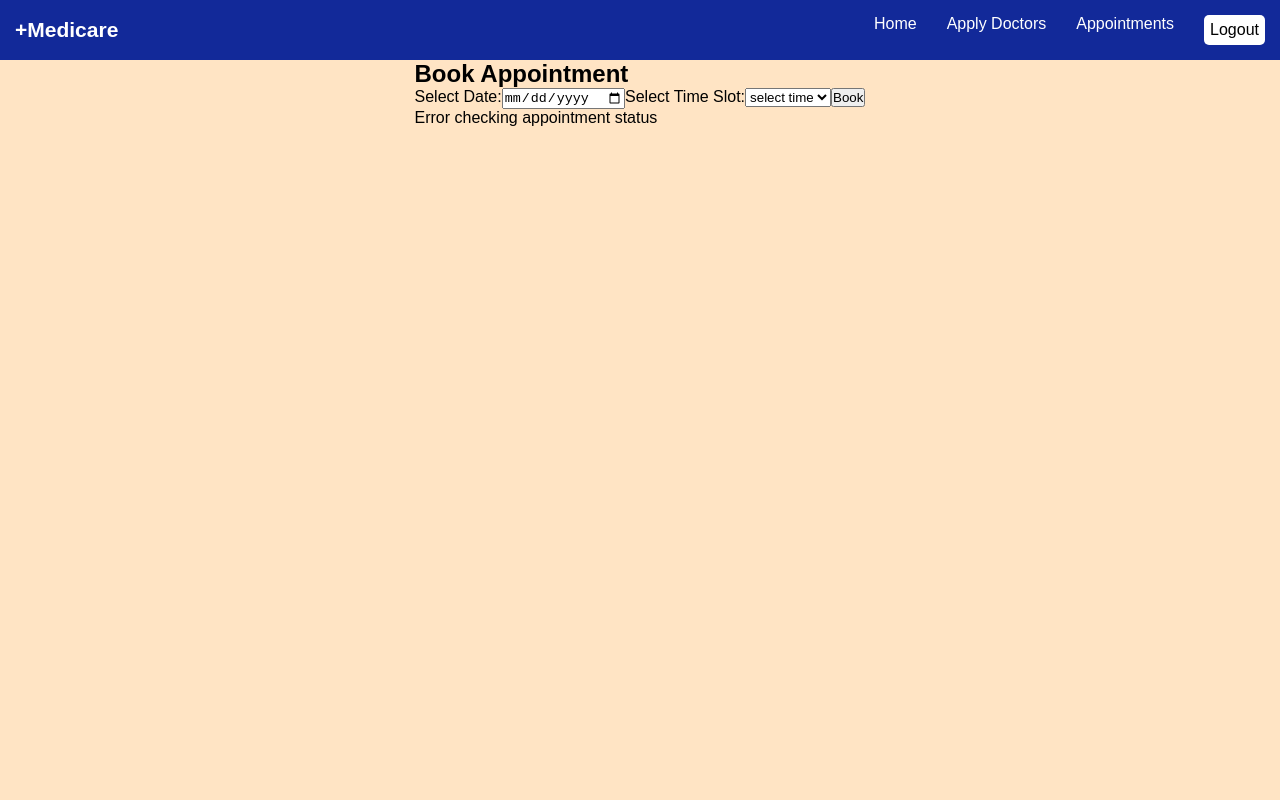
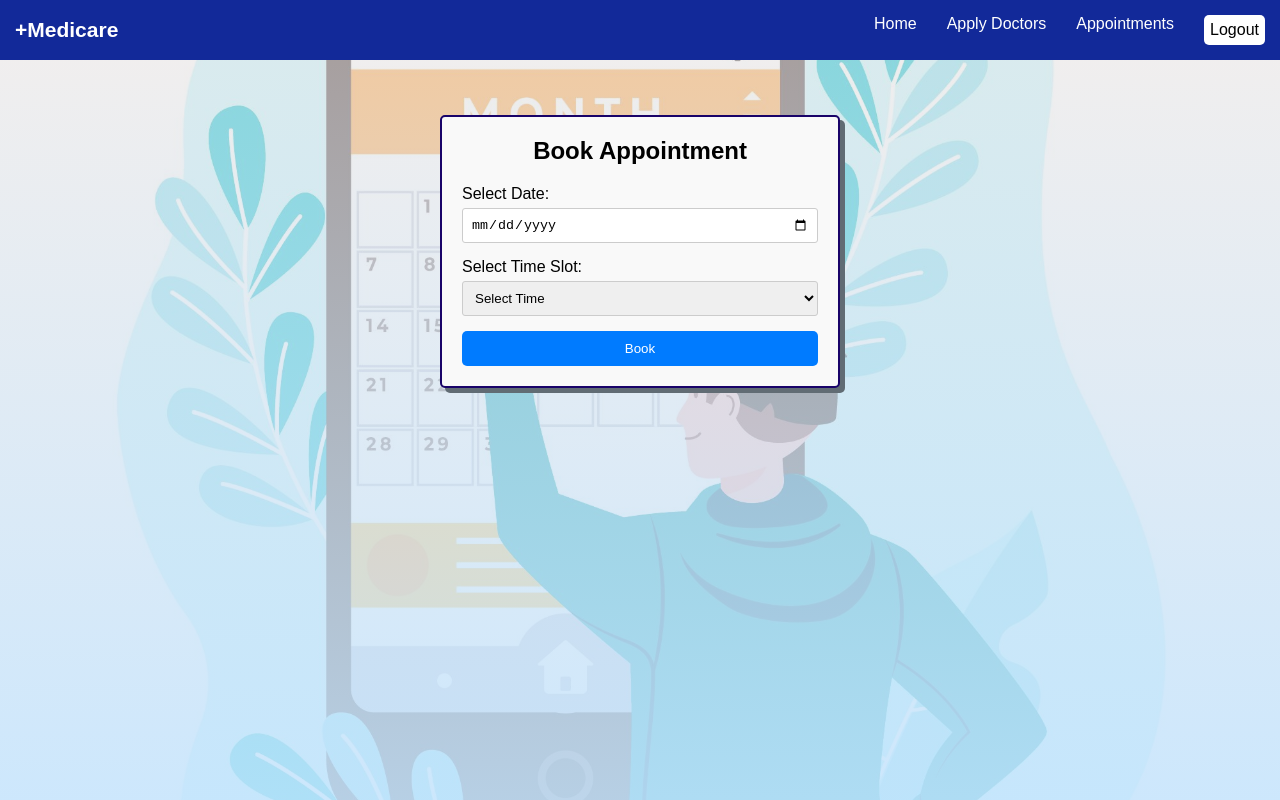
Before and after one commit to Tripti-Bhattacharyya/Final_Year_Project, a React (Create React App) app in the folder Login_App/login_app/: page /book-appointment/1 in a window 1280 px wide. Built offline with nearby package versions, Linux system fonts and the light colour scheme; no server answers; sample sign-in values are in the browser's storage.

Commit message:
some more css added with the features of showing notifications

```diff
--- a/Login_App/login_app/package.json
+++ b/Login_App/login_app/package.json
@@ -17,6 +17,7 @@
     "react-router-dom": "^6.21.3",
     "react-scripts": "^5.0.1",
     "react-scroll-to-bottom": "^4.2.0",
+    "react-toastify": "^10.0.5",
     "socket.io-client": "^4.7.5",
     "web-vitals": "^2.1.4"
   },
--- a/Login_App/login_app/src/App.js
+++ b/Login_App/login_app/src/App.js
@@ -11,6 +11,8 @@ import Booking from './components/booking';
 import Appointments from './components/appointments/Appointments';
 import DoctorChat from './components/Chat/DoctorChat';
 import UserChat from './components/Chat/UserChat';
+import { ToastContainer } from 'react-toastify';
+import 'react-toastify/dist/ReactToastify.css';
 import './App.css';
 
 function App() {
@@ -50,6 +52,7 @@ function App() {
   return (
     <div className="App">
       <Nav user={user} setLoginUser={setLoginUser} handleLogout={handleLogout} />
+      <ToastContainer />
       <Routes>
         <Route path="/" element={<Homepage user={user} setLoginUser={setLoginUser} />} />
         <Route path="/login" element={<Login setLoginUser={setLoginUser} />} />
--- /dev/null
+++ b/Login_App/login_app/src/components/booking.css
@@ -0,0 +1,64 @@
+.booking-wrapper{
+    height: 100%;
+    width: 100%;
+    background-image: linear-gradient(rgba(230, 227, 227, 0.6), rgba(198, 228, 252, 0.877)), url('../Images/Booking.jpg');
+    background-size: cover;
+    background-position: center;
+}
+
+.booking-container {
+    max-width: 400px;
+    margin: 0 auto;
+    padding: 20px;
+    margin-top: 55px;
+    border: 2px solid #190369;
+    border-radius: 5px;
+    background-color: #f9f9f9;
+    box-shadow: 5px 5px rgb(97, 108, 116);
+
+  }
+
+
+
+  .booking-title {
+    font-size: 24px;
+    text-align: center;
+    margin-bottom: 20px;
+  }
+
+  .booking-form {
+    display: flex;
+    flex-direction: column;
+  }
+
+  .booking-label {
+    margin-bottom: 5px;
+  }
+
+  .booking-input {
+    padding: 8px;
+    margin-bottom: 15px;
+    border: 1px solid #ccc;
+    border-radius: 3px;
+  }
+
+  .booking-button {
+    padding: 10px 20px;
+    background-color: #007bff;
+    color: #fff;
+    border: none;
+    border-radius: 5px;
+    cursor: pointer;
+    transition: background-color 0.3s ease;
+  }
+
+  .booking-button:hover {
+    background-color: #0056b3;
+  }
+
+  .booking-message {
+    margin-top: 15px;
+    font-style: italic;
+    font-weight: bold;
+    color: #0e0d0d;
+  }
--- a/Login_App/login_app/src/components/booking.js
+++ b/Login_App/login_app/src/components/booking.js
@@ -1,6 +1,9 @@
 import React, { useState, useEffect } from 'react';
 import axios from 'axios';
 import { useParams } from 'react-router-dom';
+import { toast } from 'react-toastify';
+import 'react-toastify/dist/ReactToastify.css';
+import './booking.css';
 
 const Booking = ({ user }) => {
   const { doctorId } = useParams();
@@ -23,7 +26,9 @@ const Booking = ({ user }) => {
         if (response.status === 200 && response.data) {
           setBookingStatus('Already Booked');
           setAppointmentId(response.data._id); // Assuming only one appointment is retrieved
-        } else {
+          // Show notification for already booked appointment
+          toast.error('Already Booked');
+        }  else {
           setBookingStatus('');
         }
       } catch (error) {
@@ -52,7 +57,7 @@ const Booking = ({ user }) => {
             Authorization: `Bearer ${token}`
           }
         });
-        setBookingStatus('Appointment Cancelled');
+        toast.success('Appointment Cancelled');
         setAppointmentId(null);
       } else {
         const response = await axios.post(`http://localhost:9002/book-appointment/${doctorId}`, {
@@ -65,7 +70,9 @@ const Booking = ({ user }) => {
         });
         setAppointmentId(response.data.appointmentId);
         setBookingStatus(response.data.message);
+        toast.success('Appointment Booked Successfully');
       }
+
     } catch (error) {
       if (error.response && error.response.status === 400 && error.response.data.message === 'The selected time slot is already booked') {
         setBookingStatus('The selected time slot is already booked');
@@ -73,28 +80,35 @@ const Booking = ({ user }) => {
         console.error('Error booking or cancelling appointment:', error);
         setBookingStatus('Error processing appointment');
       }
+
+      // Show error notification
+      toast.error(bookingStatus);
     } finally {
       setIsBooking(false); // Release the lock
     }
   };
 
   return (
-    <div>
-      <h2>Book Appointment</h2>
-      <label>Select Date:</label>
-      <input type="date" value={selectedDate} onChange={(e) => setSelectedDate(e.target.value)} />
-      <label>Select Time Slot:</label>
-      <select value={selectedTimeSlot} onChange={(e) => setSelectedTimeSlot(e.target.value)}>
-        <option value="select time">select time</option>
+    <div className='booking-wrapper'>
+      <div className="booking-container">
+        <h2 className="booking-title">Book Appointment</h2>
+        <div className="booking-form">
+          <label className="booking-label">Select Date:</label>
+          <input type="date" value={selectedDate} onChange={(e) => setSelectedDate(e.target.value)} className="booking-input" />
+          <label className="booking-label">Select Time Slot:</label>
+          <select value={selectedTimeSlot} onChange={(e) => setSelectedTimeSlot(e.target.value)} className="booking-input">
+            <option value="select time">Select Time</option>
             <option value="9:00 AM">9:00 AM</option>
             <option value="10:00 AM">10:00 AM</option>
             <option value="11:00 AM">11:00 AM</option>
             <option value="12:00 AM">12:00 AM</option>
           </select>
-      <button onClick={handleBooking}>
+          <button onClick={handleBooking} className="booking-button">
             {bookingStatus === 'Already Booked' ? 'Cancel' : 'Book'}
           </button>
-      {bookingStatus && <p>{bookingStatus}</p>}
+
+        </div>
+      </div>
     </div>
   );
 };
--- a/Login_App/login_app/src/components/login/login.js
+++ b/Login_App/login_app/src/components/login/login.js
@@ -1,6 +1,8 @@
 import React, { useState } from 'react';
 import axios from 'axios';
 import { useNavigate } from 'react-router-dom';
+import { toast } from 'react-toastify';
+import 'react-toastify/dist/ReactToastify.css';
 import './login.css';
 
 const Login = ({ setLoginUser }) => {
@@ -26,9 +28,10 @@ const Login = ({ setLoginUser }) => {
 
         // Redirect the user to the homepage
         history('/');
-
+        toast.success("Login Successful");
       } else {
-        alert(message); // Display the error message
+        // Display the error message as a toast
+        toast.error(message);
       }
     } catch (error) {
       console.error('Login error:', error);
--- a/Login_App/login_app/src/components/register/docRegister.js
+++ b/Login_App/login_app/src/components/register/docRegister.js
@@ -1,6 +1,8 @@
 import React, { useState } from "react";
 import { useNavigate } from "react-router-dom";
 import axios from "axios";
+import { toast } from "react-toastify";
+import "react-toastify/dist/ReactToastify.css";
 
 const DocRegister = () => {
   const navigate = useNavigate();
@@ -63,20 +65,20 @@ const DocRegister = () => {
   };
 
   const registerDoctor = async () => {
-    const { name, email, password, specialization, degree, fees, razorpayLink,timeslots, photo,hospital } = doctor;
+    const { name, email, password, specialization, degree, fees, razorpayLink, timeslots, photo, hospital } = doctor;
 
     // Check if any required field is empty
-    if (!name || !email || !password || !specialization || !degree || !fees || !razorpayLink|| !validateTimeslots(timeslots) || !photo || !hospital) {
-      alert("Please fill in all required fields and upload a photo");
+    if (!name || !email || !password || !specialization || !degree || !fees || !razorpayLink || !validateTimeslots(timeslots) || !photo || !hospital) {
+      toast.error("Please fill in all required fields and upload a photo");
       return;
     }
 
     try {
       const existingDoctor = await axios.get(`http://localhost:9002/doctors?email=${email}`);
-    if (existingDoctor.data===email ) {
-      alert("Doctor with this email already exists");
-      return;
-    }
+      if (existingDoctor.data === email) {
+        toast.error("Doctor with this email already exists");
+        return;
+      }
       const formData = new FormData();
       formData.append("name", name);
       formData.append("email", email);
@@ -87,7 +89,6 @@ const DocRegister = () => {
       formData.append("fees", fees);
       formData.append("razorpayLink", razorpayLink);
 
-
       formData.append("timeslots", JSON.stringify(timeslots));
       formData.append("photo", photo);
 
@@ -97,13 +98,14 @@ const DocRegister = () => {
         },
       });
 
-      alert(response.data.message);
+      toast.success(response.data.message);
       navigate("/login");
     } catch (error) {
       console.error("Doctor registration error:", error);
-      alert("An error occurred during registration");
+      toast.error("An error occurred during registration");
     }
   };
+
 
   return (
     <div className="doc-register">
--- a/Login_App/login_app/src/components/register/register.js
+++ b/Login_App/login_app/src/components/register/register.js
@@ -2,6 +2,8 @@ import React, { useState, useEffect } from "react";
 import { useNavigate } from "react-router-dom";
 import "./register.css";
 import axios from "axios";
+import { toast } from "react-toastify";
+import "react-toastify/dist/ReactToastify.css";
 
 const Register = () => {
   const navigate = useNavigate();
@@ -29,19 +31,20 @@ const Register = () => {
 
   // Function to handle registration
   const register = () => {
-    const { name, email, password, reEnterPassword } = user
-    if (name && email && password && (password === reEnterPassword)) {
-      axios.post("http://localhost:9002/register", user)
-        .then( res => {
-          alert(res.data.message)
-          navigate("/login")
+    const { name, email, password, reEnterPassword } = user;
+    if (name && email && password && password === reEnterPassword) {
+      axios
+        .post("http://localhost:9002/register", user)
+        .then((res) => {
+          toast.success(res.data.message);
+          navigate("/login");
         })
-        .catch(error => {
+        .catch((error) => {
           console.error("Registration error:", error);
-          alert("An error occurred during registration");
+          toast.error("An error occurred during registration");
         });
     } else {
-      alert("Invalid input");
+      toast.error("Invalid input");
     }
   };
 
```
Also changed, not shown: Login_App/login_app/src/Images/Booking.jpg (added), 1 other file (tests, documents, lock files or other folders). Lines whose indentation alone changed are shown as unchanged.
